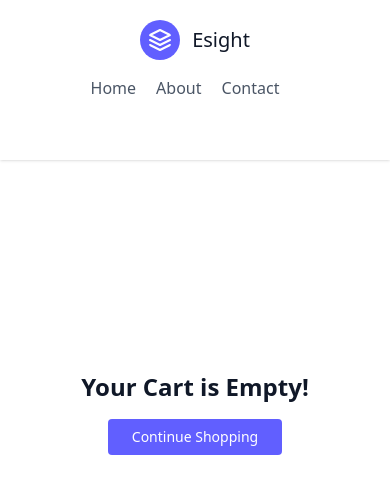
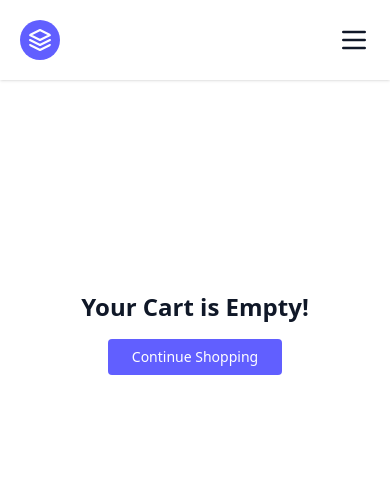
Before and after one commit to Harikrishnan14/Esight-Task, a Next.js app: page /cart in a window 390 px wide. Shown: the top 494 px of the page. Built offline with nearby package versions, Linux system fonts and the light colour scheme; some icons are missing.

Commit message:
Update: Responsive navbar

```diff
--- a/src/components/Navbar.js
+++ b/src/components/Navbar.js
@@ -1,30 +1,76 @@
 import { Badge } from '@mui/material'
-import React, { useContext } from 'react'
+import React, { useContext, useEffect, useRef, useState } from 'react'
 import ShoppingCartIcon from '@mui/icons-material/ShoppingCart';
 import Link from 'next/link';
 import { CartContext } from '../contexts/CartContext';
 
 const Navbar = () => {
+    const [menuOpen, setMenuOpen] = useState(false);
+    const menuRef = useRef(null);
     const { cart } = useContext(CartContext)
+
+    const cartTotal = Object.values(cart)?.reduce((total, item) => total + (item.quantity || 0), 0)
+
+    useEffect(() => {
+        function handleClickOutside(event) {
+            if (menuRef.current && !menuRef.current.contains(event.target)) {
+                setMenuOpen(false);
+            }
+        }
+
+        if (menuOpen) {
+            document.addEventListener('mousedown', handleClickOutside);
+        } else {
+            document.removeEventListener('mousedown', handleClickOutside);
+        }
+
+        return () => {
+            document.removeEventListener('mousedown', handleClickOutside);
+        }
+    }, [menuOpen]);
+
     return (
         <header className="text-gray-600 body-font sticky top-0 bg-white z-10 shadow-sm">
-            <div className="container mx-auto flex flex-wrap p-5 flex-col md:flex-row items-center">
-                <Link href={'/'} className="flex title-font font-medium items-center text-gray-900 mb-4 md:mb-0">
+            <div className="container mx-auto flex flex-wrap p-5 md:flex-row md:items-center relative md:static">
+                <Link href={'/'} className="flex title-font font-medium items-center text-gray-900">
                     <svg xmlns="http://www.w3.org/2000/svg" fill="none" stroke="currentColor" strokeLinecap="round" strokeLinejoin="round" strokeWidth="2" className="w-10 h-10 text-white p-2 bg-indigo-500 rounded-full" viewBox="0 0 24 24">
                         <path d="M12 2L2 7l10 5 10-5-10-5zM2 17l10 5 10-5M2 12l10 5 10-5"></path>
                     </svg>
-                    <span className="ml-3 text-xl">Esight</span>
+                    <span className="ml-3 text-xl hidden md:inline">Esight</span>
                 </Link>
-                <nav className="md:ml-auto md:mr-auto flex flex-wrap items-center text-base justify-center">
+                <button onClick={() => setMenuOpen(!menuOpen)} className="md:hidden ml-auto focus:outline-none" aria-label="Open menu">
+                    <svg className="w-8 h-8 text-gray-900" fill="none" stroke="currentColor" strokeLinecap="round" strokeLinejoin="round" strokeWidth="2" viewBox="0 0 24 24">
+                        <path d="M4 6h16M4 12h16M4 18h16" />
+                    </svg>
+                </button>
+                <nav className="md:ml-auto md:mr-auto hidden md:flex flex-wrap items-center text-base justify-center">
                     <Link href={'/'} className="mr-5 hover:text-gray-900 cursor-pointer">Home</Link>
                     <Link href={'/about'} className="mr-5 hover:text-gray-900 cursor-pointer">About</Link>
                     <Link href={'/contact'} className="mr-5 hover:text-gray-900 cursor-pointer">Contact</Link>
                 </nav>
-                <Link href={'/cart'} className="inline-flex items-center border-0 py-1 px-3 focus:outline-none hover:bg-gray-200 cursor-pointer rounded text-base mt-4 md:mt-0">
-                    <Badge badgeContent={Object.values(cart)?.reduce((total, item) => total + (item.quantity || 0), 0)} color="error">
+                <Link href={'/cart'} className="hidden md:inline-flex items-center border-0 py-1 px-3 focus:outline-none hover:bg-gray-200 cursor-pointer rounded text-base mt-4 md:mt-0">
+                    <Badge badgeContent={cartTotal} color="error">
                         <ShoppingCartIcon />
                     </Badge>
                 </Link>
+                {menuOpen && (
+                    <div className="md:hidden absolute top-5 right-5 bg-gray-100 px-8 py-4 rounded-xl shadow-lg z-1000" ref={menuRef}>
+                        <nav className="flex flex-col space-y-4 text-gray-900">
+                            <Link href={'/'} className="flex title-font font-medium items-center text-gray-900" onClick={() => setMenuOpen(false)}>
+                                Home
+                            </Link>
+                            <Link href={'/about'} className="flex title-font font-medium items-center text-gray-900" onClick={() => setMenuOpen(false)}>
+                                About
+                            </Link>
+                            <Link href={'/contact'} className="flex title-font font-medium items-center text-gray-900" onClick={() => setMenuOpen(false)}>
+                                Contact
+                            </Link>
+                            <Link href={'/cart'} className="flex title-font font-medium items-center text-gray-900" onClick={() => setMenuOpen(false)}>
+                                Cart {cartTotal > 0 && `( ${cartTotal} )`}
+                            </Link>
+                        </nav>
+                    </div>
+                )}
             </div>
         </header>
     )
```
